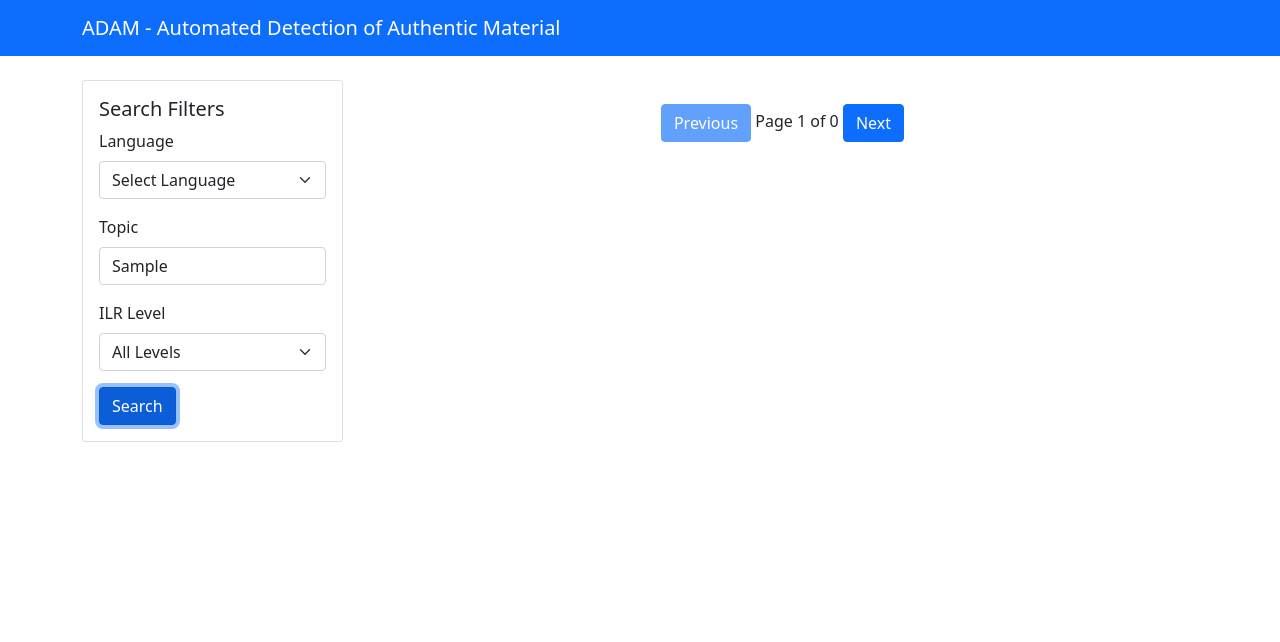
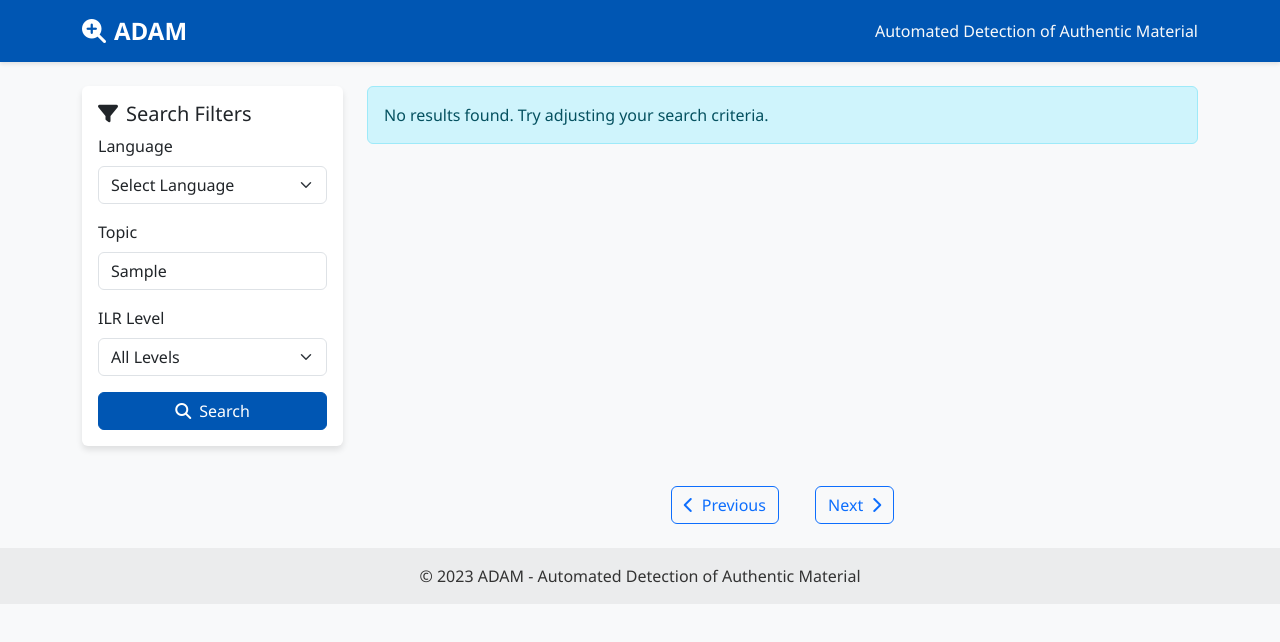
Before and after one commit to dornercr/ADAM, a plain HTML site: page index.html in a window 1280 px wide. Both pictures are taken after typing "Sample" into the empty fields and a click on the button "Search". Drawn offline with nearby package versions, Linux system fonts and the light colour scheme.

Commit message:
Update index.html

```diff
--- a/index.html
+++ b/index.html
@@ -3,30 +3,93 @@
 <head>
     <meta charset="UTF-8">
     <meta name="viewport" content="width=device-width, initial-scale=1.0">
-    <title>ADAM</title>
-    <link href="https://cdn.jsdelivr.net/npm/bootstrap@5.1.3/dist/css/bootstrap.min.css" rel="stylesheet">
+    <title>ADAM - Automated Detection of Authentic Material</title>
+    <link href="https://cdn.jsdelivr.net/npm/bootstrap@5.3.0/dist/css/bootstrap.min.css" rel="stylesheet">
+    <link href="https://cdnjs.cloudflare.com/ajax/libs/font-awesome/6.4.0/css/all.min.css" rel="stylesheet">
     <style>
-        .card { margin-bottom: 20px; }
+        :root {
+            --primary-color: #0056b3;
+            --secondary-color: #6c757d;
+            --background-color: #f8f9fa;
+            --card-bg: #ffffff;
+            --text-color: #333333;
+        }
+        body {
+            font-family: 'Segoe UI', Tahoma, Geneva, Verdana, sans-serif;
+            background-color: var(--background-color);
+            color: var(--text-color);
+        }
+        .navbar {
+            background-color: var(--primary-color);
+            box-shadow: 0 2px 4px rgba(0,0,0,.1);
+        }
+        .navbar-brand {
+            font-weight: bold;
+            font-size: 1.5rem;
+        }
+        .card {
+            border: none;
+            box-shadow: 0 4px 6px rgba(0,0,0,.1);
+            transition: transform 0.3s ease-in-out;
+        }
+        .card:hover {
+            transform: translateY(-5px);
+        }
         .ilr-badge {
             position: absolute;
             top: 10px;
             right: 10px;
+            font-size: 0.8rem;
+        }
+        .btn-primary {
+            background-color: var(--primary-color);
+            border-color: var(--primary-color);
+        }
+        .btn-primary:hover {
+            background-color: #004494;
+            border-color: #004494;
+        }
+        .form-control:focus, .form-select:focus {
+            border-color: var(--primary-color);
+            box-shadow: 0 0 0 0.2rem rgba(0,86,179,.25);
+        }
+        #results {
+            min-height: 400px;
+        }
+        .loading {
+            display: none;
+            justify-content: center;
+            align-items: center;
+            height: 100px;
+        }
+        @keyframes spin {
+            0% { transform: rotate(0deg); }
+            100% { transform: rotate(360deg); }
+        }
+        .loading-spinner {
+            border: 4px solid #f3f3f3;
+            border-top: 4px solid var(--primary-color);
+            border-radius: 50%;
+            width: 40px;
+            height: 40px;
+            animation: spin 1s linear infinite;
         }
     </style>
 </head>
 <body>
-    <nav class="navbar navbar-expand-lg navbar-dark bg-primary">
+    <nav class="navbar navbar-expand-lg navbar-dark">
         <div class="container">
-            <a class="navbar-brand" href="#">ADAM - Automated Detection of Authentic Material</a>
+            <a class="navbar-brand" href="#"><i class="fas fa-search-plus me-2"></i>ADAM</a>
+            <span class="navbar-text text-light">Automated Detection of Authentic Material</span>
         </div>
     </nav>
 
     <div class="container mt-4">
         <div class="row">
-            <div class="col-md-3">
+            <div class="col-lg-3 mb-4">
                 <div class="card">
                     <div class="card-body">
-                        <h5 class="card-title">Search Filters</h5>
+                        <h5 class="card-title"><i class="fas fa-filter me-2"></i>Search Filters</h5>
                         <div class="mb-3">
                             <label for="languageSelect" class="form-label">Language</label>
                             <select class="form-select" id="languageSelect" onchange="loadLanguageData()">
@@ -49,31 +112,56 @@
                                 <option value="">All Levels</option>
                             </select>
                         </div>
-                        <button onclick="searchArticles()" class="btn btn-primary">Search</button>
+                        <button onclick="searchArticles()" class="btn btn-primary w-100">
+                            <i class="fas fa-search me-2"></i>Search
+                        </button>
                     </div>
                 </div>
             </div>
-            <div class="col-md-9">
-                <div id="results" class="row"></div>
+            <div class="col-lg-9">
+                <div class="loading" id="loadingSpinner">
+                    <div class="loading-spinner"></div>
+                </div>
+                <div id="results" class="row g-4"></div>
                 <div id="pagination" class="mt-4 text-center">
-                    <button id="prevPage" class="btn btn-primary" onclick="changePage(-1)">Previous</button>
-                    <span id="pageInfo"></span>
-                    <button id="nextPage" class="btn btn-primary" onclick="changePage(1)">Next</button>
+                    <button id="prevPage" class="btn btn-outline-primary" onclick="changePage(-1)">
+                        <i class="fas fa-chevron-left me-2"></i>Previous
+                    </button>
+                    <span id="pageInfo" class="mx-3"></span>
+                    <button id="nextPage" class="btn btn-outline-primary" onclick="changePage(1)">
+                        Next<i class="fas fa-chevron-right ms-2"></i>
+                    </button>
                 </div>
             </div>
         </div>
     </div>
 
-    <script src="https://cdn.jsdelivr.net/npm/bootstrap@5.1.3/dist/js/bootstrap.bundle.min.js"></script>
+    <footer class="bg-light text-center text-lg-start mt-4">
+        <div class="text-center p-3" style="background-color: rgba(0, 0, 0, 0.05);">
+            © 2023 ADAM - Automated Detection of Authentic Material
+        </div>
+    </footer>
+
+    <script src="https://cdn.jsdelivr.net/npm/bootstrap@5.3.0/dist/js/bootstrap.bundle.min.js"></script>
     <script src="https://cdnjs.cloudflare.com/ajax/libs/PapaParse/5.3.0/papaparse.min.js"></script>
     <script>
         let articles = [];
         let currentPage = 1;
         const resultsPerPage = 50;
 
+        function showLoading() {
+            document.getElementById('loadingSpinner').style.display = 'flex';
+        }
+
+        function hideLoading() {
+            document.getElementById('loadingSpinner').style.display = 'none';
+        }
+
         function loadLanguageData() {
             const language = document.getElementById('languageSelect').value;
             if (!language) return;
+
+            showLoading();
 
             fetch('available_files.json')
                 .then(response => response.json())
@@ -87,29 +175,23 @@
                         Papa.parsePromise(csvFile, { download: true, header: true })
                     );
 
-                    Promise.all(promises)
-                        .then(results => {
-                            articles = results.flatMap(result => result.data);
-                            populateILRDropdown();
-                            displayResults(articles, currentPage);
-                        })
-                        .catch(error => {
-                            console.error("Error loading CSV files:", error);
-                        });
+                    return Promise.all(promises);
+                })
+                .then(results => {
+                    articles = results.flatMap(result => result.data);
+                    populateILRDropdown();
+                    displayResults(articles, currentPage);
                 })
                 .catch(error => {
-                    console.error("Error fetching available files:", error);
-                });
+                    console.error("Error loading data:", error);
+                    alert("An error occurred while loading the data. Please try again.");
+                })
+                .finally(hideLoading);
         }
 
-        // Helper function to wrap Papa.parse in a Promise
         Papa.parsePromise = function(file, config) {
             return new Promise((complete, error) => {
-                Papa.parse(file, {
-                    ...config,
-                    complete,
-                    error
-                });
+                Papa.parse(file, { ...config, complete, error });
             });
         };
 
@@ -137,7 +219,7 @@
                 return (topic === '' || titleMatch || summaryMatch) && ilrMatch;
             });
 
-            displayResults(filteredArticles, 1); // Reset to first page when new search is performed
+            displayResults(filteredArticles, 1);
         }
 
         function displayResults(results, page) {
@@ -148,16 +230,23 @@
             const resultsDiv = document.getElementById('results');
             resultsDiv.innerHTML = '';
 
+            if (paginatedResults.length === 0) {
+                resultsDiv.innerHTML = '<div class="col-12"><div class="alert alert-info">No results found. Try adjusting your search criteria.</div></div>';
+                return;
+            }
+
             paginatedResults.forEach(article => {
                 const articleDiv = document.createElement('div');
                 articleDiv.className = 'col-md-6';
                 articleDiv.innerHTML = `
-                    <div class="card">
+                    <div class="card h-100">
                         <div class="card-body">
                             <span class="badge bg-primary ilr-badge">ILR ${article.ilr_quantized || 'N/A'}</span>
                             <h5 class="card-title">${article.title || 'No Title'}</h5>
                             <h6 class="card-subtitle mb-2 text-muted">${article.language || 'Unknown Language'}</h6>
                             <p class="card-text">${article.summary || 'No summary available'}</p>
+                        </div>
+                        <div class="card-footer bg-transparent border-top-0">
                             ${article.link ? `<a href="${article.link}" class="btn btn-sm btn-outline-primary" target="_blank">Read Full Article</a>` : ''}
                         </div>
                     </div>
```
